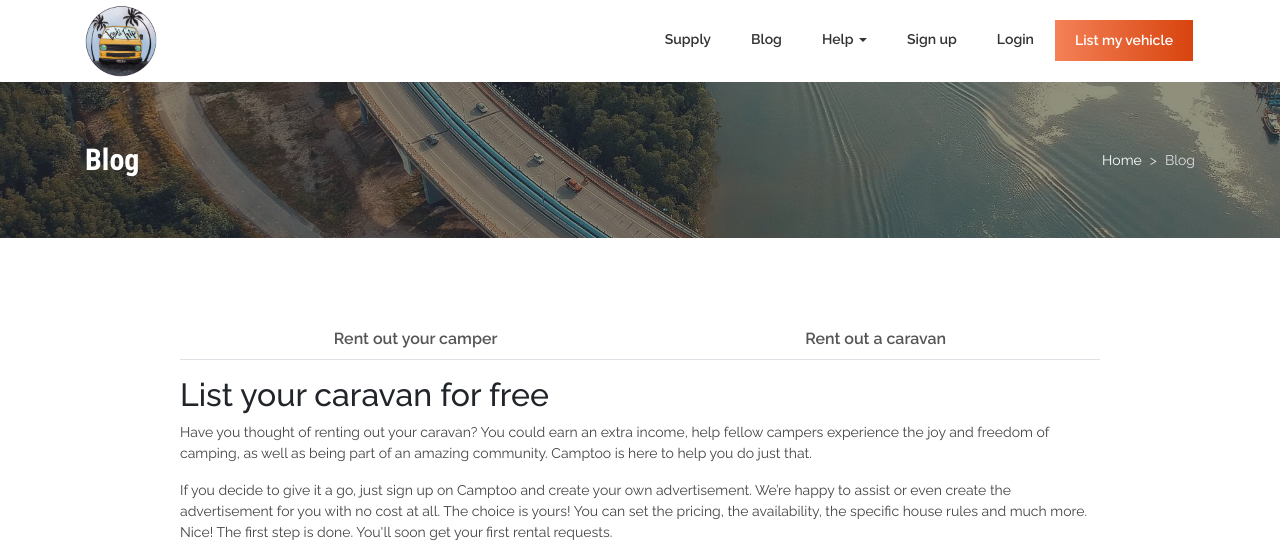
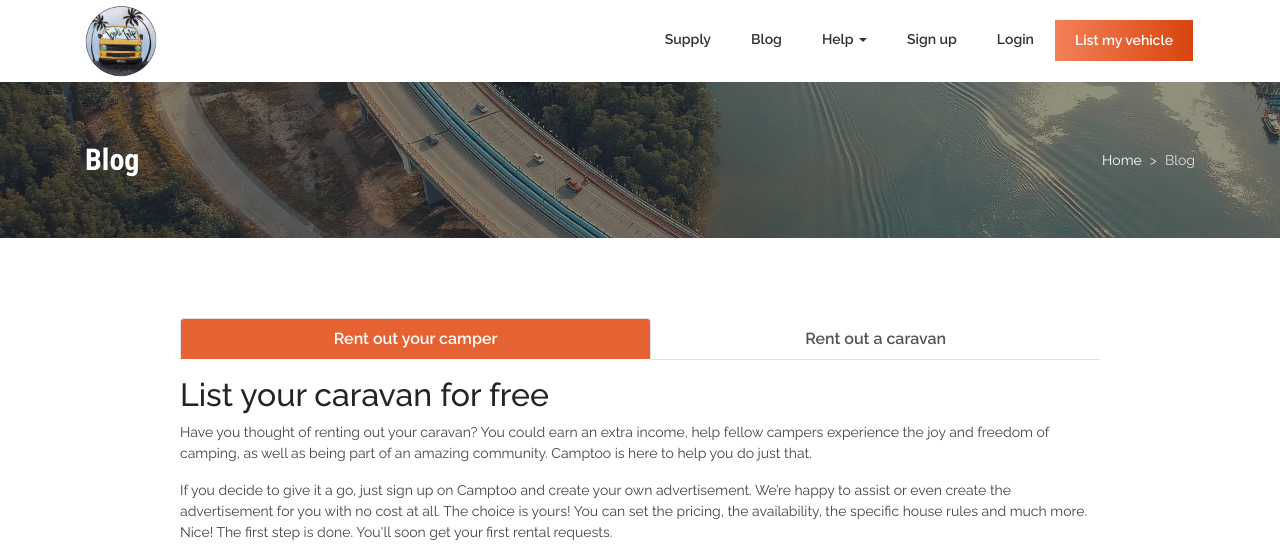
Before and after one commit to Sabbirdiu/tombitrip, a Django app: page /contact/ownercamper/ in a window 1280 px wide. Shown: the top 559 px of the page. Run offline with Django 3.2, Linux system fonts and the light colour scheme; data comes from the database, SQL or seed files in the repository; both versions use the stored data as it was after the commit; some libraries are stand-ins or nearby versions.

Commit message:
update templates

```diff
--- a/templates/contact/ownercamper.html
+++ b/templates/contact/ownercamper.html
@@ -35,7 +35,7 @@
                 <div class="col-lg-10 col-md-12">
                     <nav>
                         <div class="nav nav-tabs nav-fill" >
-                            <a class="nav-item nav-link "  href="{% url 'ownercamper' %}" >Rent out your camper</a>
+                            <a class="nav-item nav-link active"  href="{% url 'ownercamper' %}" >Rent out your camper</a>
                             <a class="nav-item nav-link" href="{% url 'ownercaravan' %}" >Rent out a caravan</a>
                         </div>
                     </nav>
--- a/templates/contact/ownercaravan.html
+++ b/templates/contact/ownercaravan.html
@@ -37,7 +37,7 @@
                 <div class="col-lg-10 col-md-12">
                     <nav>
                         <div class="nav nav-tabs nav-fill" id="nav-tab" role="tablist">
-                            <a class="nav-item nav-link "  href="{% url 'ownercamper' %}" >Rent out your camper</a>
+                            <a class="nav-item nav-link active "  href="{% url 'ownercamper' %}" >Rent out your camper</a>
                             <a class="nav-item nav-link" href="{% url 'ownercaravan' %}" >Rent out a caravan</a>
                         </div>
                     </nav>
```
Also changed, not shown: db.sqlite3.
